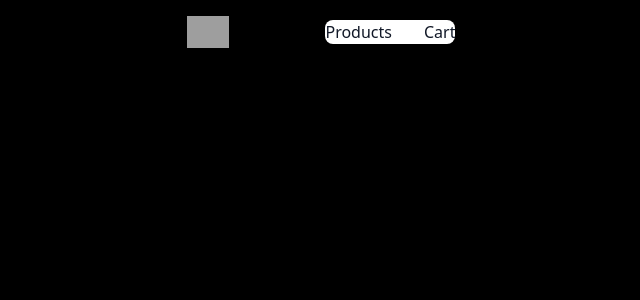
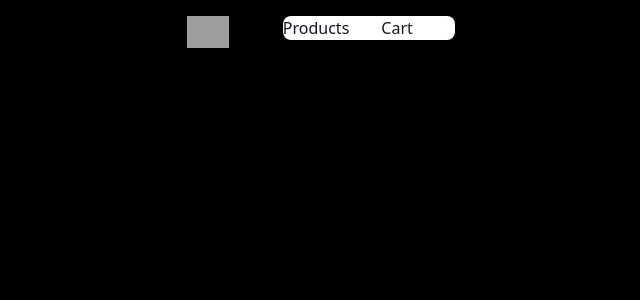
Before and after one commit to nicolaspozzo/angular_18, an Angular app in the folder e-store/: page / in a window 1280 px wide. Shown: the top 300 px of the page, without its empty margins (319-959 px from the left). Built offline with nearby package versions, Linux system fonts and the light colour scheme; grey boxes are pictures that could not be loaded.

Commit message:
feat: get products

```diff
--- a/e-store/src/app/products/features/product-list/product-list.component.ts
+++ b/e-store/src/app/products/features/product-list/product-list.component.ts
@@ -1,11 +1,16 @@
-import { Component } from '@angular/core';
+import { Component, inject } from '@angular/core';
+import { ProductStateService } from '../data-access/product-state.service';
 
 @Component({
   selector: 'app-product-list',
   standalone: true,
   imports: [],
-  templateUrl: './product-list.component.html'
+  templateUrl: './product-list.component.html',
+  providers: [ProductStateService]
 })
 export default class ProductListComponent {
 
+  productsState = inject(ProductStateService)
+
+
 }
--- a/e-store/src/app/shared/ui/header/header.component.html
+++ b/e-store/src/app/shared/ui/header/header.component.html
@@ -1,18 +1,12 @@
 
 
 <nav class="bg-black flex flex-row">
-    <div class="max-w-screen-xl flex flex-wrap items-center justify-between mx-auto p-4">
+    <div class="max-w-screen-xl flex flex-row mx-auto p-4">
       <a routerLink="/" class="flex items-center space-x-3 rtl:space-x-reverse">
           <img src="https://flowbite.com/docs/images/logo.svg" class="h-8" alt="Flowbite Logo" />
           <span class="self-center text-2xl font-semibold whitespace-nowrap dark:text-white">E-Store</span>
       </a>
-      <!-- <button data-collapse-toggle="navbar-default" type="button" class="inline-flex items-center p-2 w-10 h-10 justify-center text-sm text-gr/carty-500 rounded-lg md:hidden hover:bg-gray-100 focus:outline-none focus:ring-2 focus:ring-gray-200 dark:text-gray-400 dark:hover:bg-gray-700 dark:focus:ring-gray-600" aria-controls="navbar-default" aria-expanded="false">
-          <span class="sr-only">Open main menu</span>
-          <svg class="w-5 h-5" aria-hidden="true" xmlns="http://www.w3.org/2000/svg" fill="none" viewBox="0 0 17 14">
-              <path stroke="currentColor" stroke-linecap="round" stroke-linejoin="round" stroke-width="2" d="M1 1h15M1 7h15M1 13h15"/>
-          </svg>
-      </button> -->
-      <div class="hidden w-full md:block md:w-auto" id="navbar-default">
+      <div class="w-full md:block flex flex-row justify-end">
         <ul class="font-medium flex flex-col p-4 md:p-0 mt-4 border border-gray-100 rounded-lg bg-gray-50 md:flex-row md:space-x-8 rtl:space-x-reverse md:mt-0 md:border-0 md:bg-white dark:bg-gray-800 md:dark:bg-gray-900 dark:border-gray-700">
           <li>
             <a routerLink="/products" class="block py-2 px-3 text-gray-900 rounded hover:bg-gray-100 md:hover:bg-transparent md:border-0 md:hover:text-blue-700 md:p-0 dark:text-white md:dark:hover:text-green-500 dark:hover:bg-gray-700 dark:hover:text-white md:dark:hover:bg-transparent" aria-current="page">Products</a>
```
